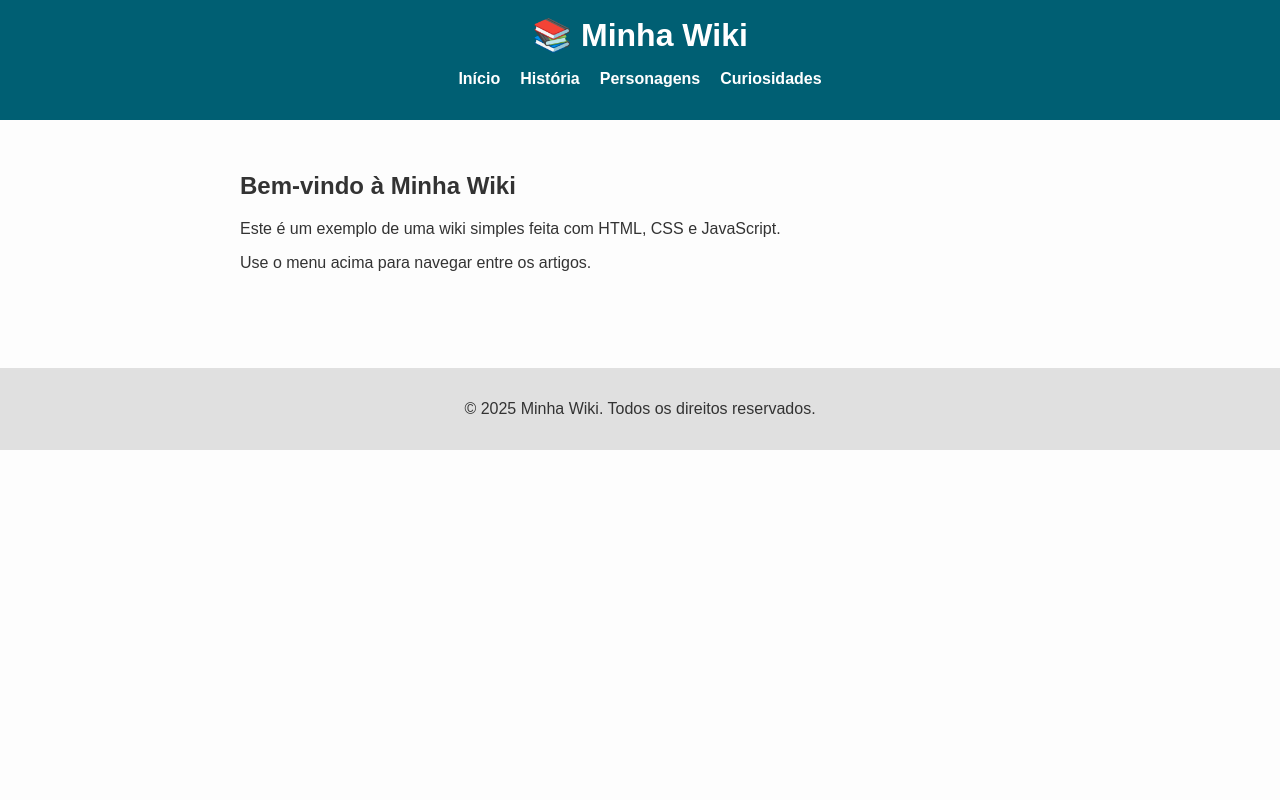
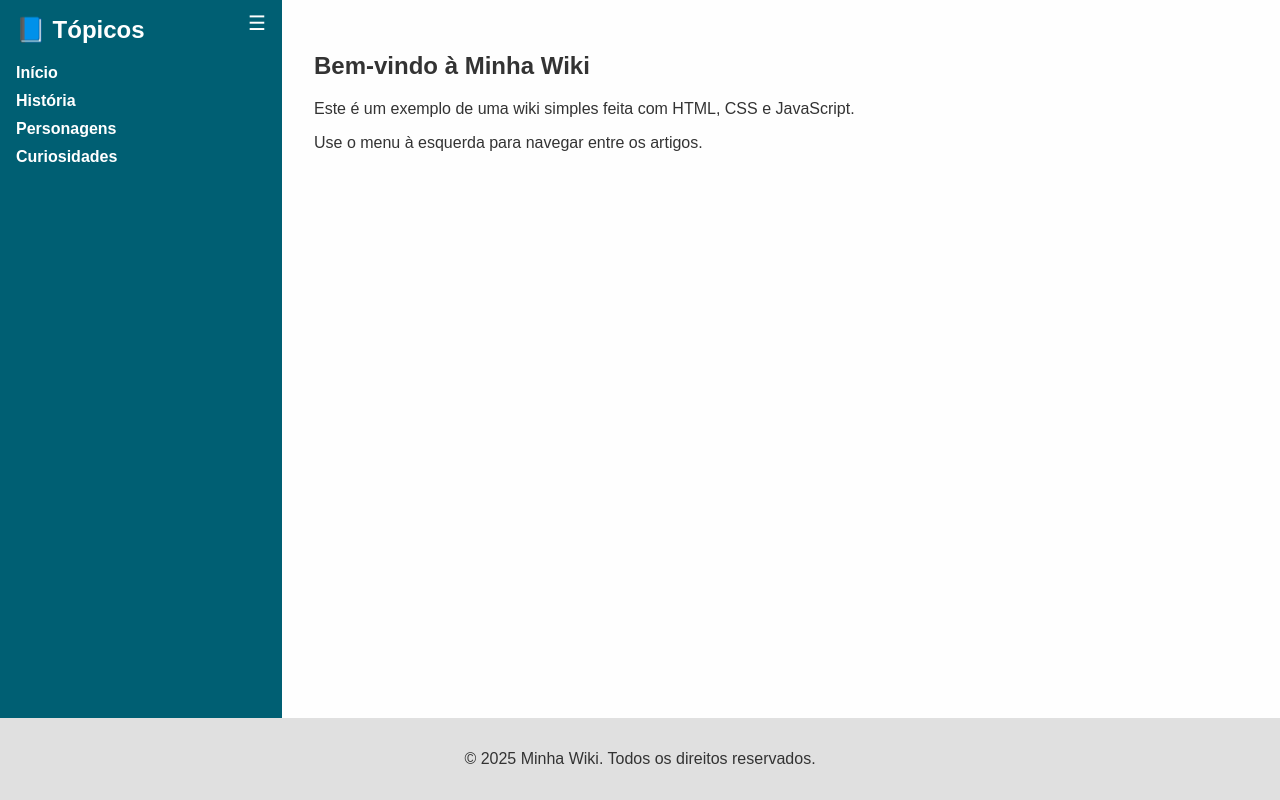
Before and after one commit to eupyetro0224234/Just-Another-Generic-Clicker-Game-But-With-References---Wiki, a plain HTML site: page index.html in a window 1280 px wide. Drawn offline with Linux system fonts and the light colour scheme.

Commit message:
Adicionando arquivos do site

```diff
--- a/index.html
+++ b/index.html
@@ -7,8 +7,10 @@
   <link rel="stylesheet" href="style.css" />
 </head>
 <body>
-  <header>
-    <h1>📚 Minha Wiki</h1>
+  <div class="container">
+    <aside id="sidebar" class="sidebar">
+      <button id="toggle-btn">☰</button>
+      <h2>📘 Tópicos</h2>
       <nav>
         <ul>
           <li><a href="#" onclick="mostrarPagina('inicio')">Início</a></li>
@@ -17,11 +19,12 @@
           <li><a href="#" onclick="mostrarPagina('curiosidades')">Curiosidades</a></li>
         </ul>
       </nav>
-  </header>
+    </aside>
 
-  <main id="conteudo">
-    <!-- Conteúdo inicial carregado pelo JS -->
+    <main id="conteudo" class="conteudo">
+      <!-- Conteúdo carregado dinamicamente -->
     </main>
+  </div>
 
   <footer>
     <p>&copy; 2025 Minha Wiki. Todos os direitos reservados.</p>
--- a/script.js
+++ b/script.js
@@ -2,27 +2,25 @@ const paginas = {
   inicio: `
     <h2>Bem-vindo à Minha Wiki</h2>
     <p>Este é um exemplo de uma wiki simples feita com HTML, CSS e JavaScript.</p>
-    <p>Use o menu acima para navegar entre os artigos.</p>
+    <p>Use o menu à esquerda para navegar entre os artigos.</p>
   `,
   historia: `
     <h2>História</h2>
     <p>A história da nossa wiki começa com uma ideia: documentar tudo de forma simples e acessível.</p>
-    <p>Desde então, novos artigos e contribuições têm sido adicionados diariamente.</p>
   `,
   personagens: `
     <h2>Personagens</h2>
     <ul>
-      <li><strong>Ana:</strong> A protagonista determinada e corajosa.</li>
-      <li><strong>João:</strong> O sábio que guia os demais com conhecimento.</li>
-      <li><strong>Luna:</strong> A misteriosa aliada de passado incerto.</li>
+      <li><strong>Ana:</strong> A protagonista determinada.</li>
+      <li><strong>João:</strong> O sábio conselheiro.</li>
+      <li><strong>Luna:</strong> A aliada misteriosa.</li>
     </ul>
   `,
   curiosidades: `
     <h2>Curiosidades</h2>
     <ul>
-      <li>A wiki pode ser expandida facilmente com novos artigos.</li>
-      <li>Você pode integrar Markdown com bibliotecas extras.</li>
-      <li>Com um backend, poderia ter edição colaborativa!</li>
+      <li>A wiki é totalmente feita com HTML/CSS/JS puro.</li>
+      <li>Você pode expandir facilmente com novos tópicos.</li>
     </ul>
   `
 };
@@ -32,5 +30,13 @@ function mostrarPagina(nome) {
   conteudo.innerHTML = paginas[nome] || "<h2>Página não encontrada</h2>";
 }
 
-// Carrega a página inicial
-document.addEventListener("DOMContentLoaded", () => mostrarPagina('inicio'));
+document.addEventListener("DOMContentLoaded", () => {
+  mostrarPagina('inicio');
+
+  const toggleBtn = document.getElementById("toggle-btn");
+  const sidebar = document.getElementById("sidebar");
+
+  toggleBtn.addEventListener("click", () => {
+    sidebar.classList.toggle("hidden");
+  });
+});
--- a/style.css
+++ b/style.css
@@ -1,53 +1,74 @@
 body {
   margin: 0;
   font-family: Arial, sans-serif;
-  background-color: #fdfdfd;
+  background-color: #fefefe;
   color: #333;
+  display: flex;
+  flex-direction: column;
+  height: 100vh;
 }
 
-header {
+.container {
+  display: flex;
+  flex: 1;
+}
+
+.sidebar {
+  width: 250px;
   background-color: #005f73;
   color: white;
   padding: 1rem;
-  text-align: center;
+  transition: transform 0.3s ease;
+  position: relative;
 }
 
-header h1 {
-  margin: 0;
+.sidebar h2 {
+  margin-top: 0;
 }
 
-nav ul {
+.sidebar ul {
   list-style: none;
-  display: flex;
-  justify-content: center;
   padding: 0;
-  margin-top: 1rem;
-  flex-wrap: wrap;
 }
 
-nav li {
-  margin: 0 10px;
+.sidebar li {
+  margin: 10px 0;
 }
 
-nav a {
+.sidebar a {
   color: white;
   text-decoration: none;
   font-weight: bold;
 }
 
-nav a:hover {
+.sidebar a:hover {
   text-decoration: underline;
 }
 
-main {
+#toggle-btn {
+  background: none;
+  border: none;
+  color: white;
+  font-size: 20px;
+  cursor: pointer;
+  position: absolute;
+  top: 10px;
+  right: 10px;
+}
+
+.sidebar.hidden {
+  transform: translateX(-100%);
+}
+
+.conteudo {
+  flex: 1;
   padding: 2rem;
-  max-width: 800px;
-  margin: auto;
+  transition: margin-left 0.3s ease;
+  overflow-y: auto;
 }
 
 footer {
   text-align: center;
   background-color: #e0e0e0;
   padding: 1rem;
-  margin-top: 3rem;
 }
```
Lines whose indentation alone changed are shown as unchanged.
